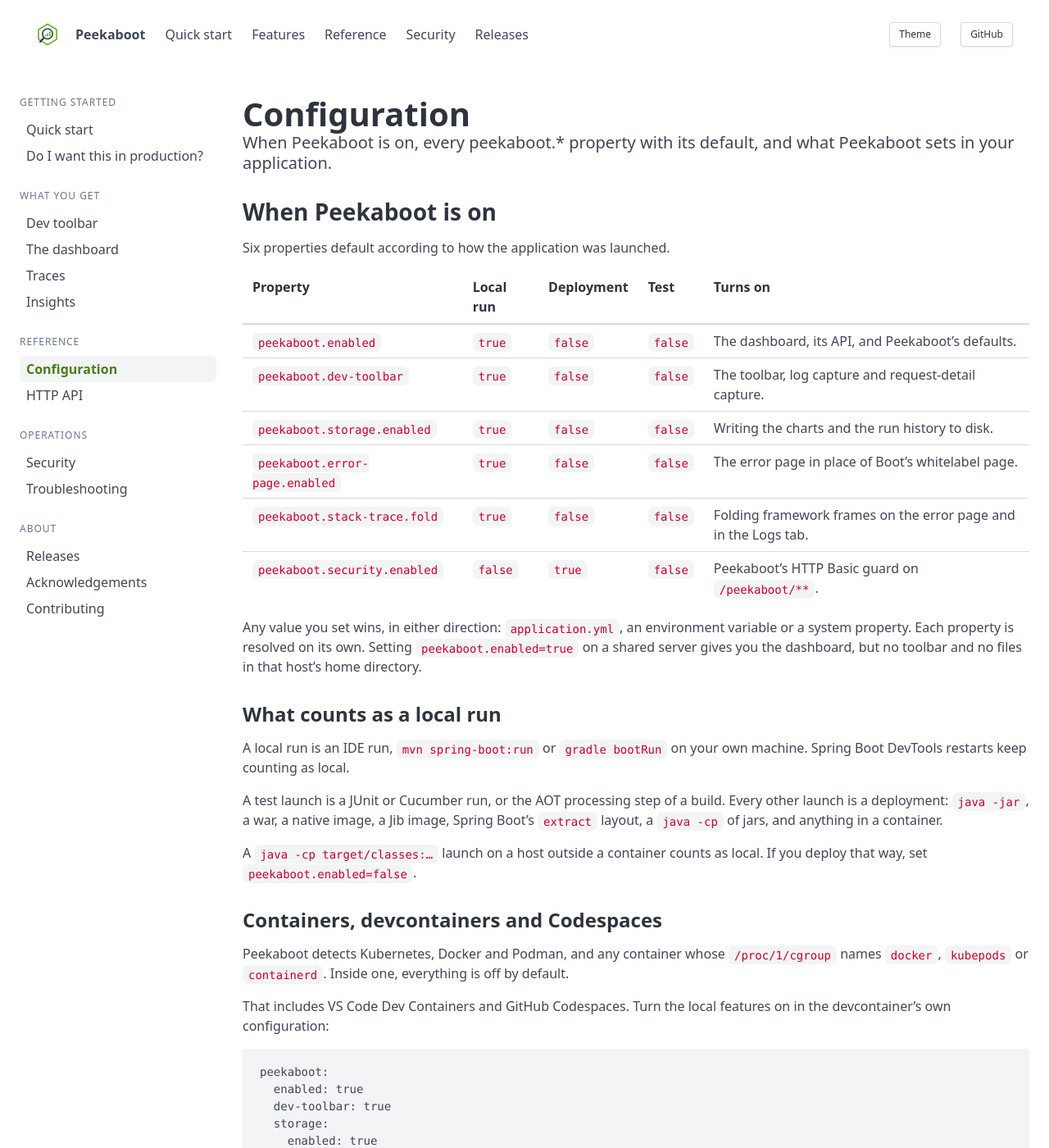
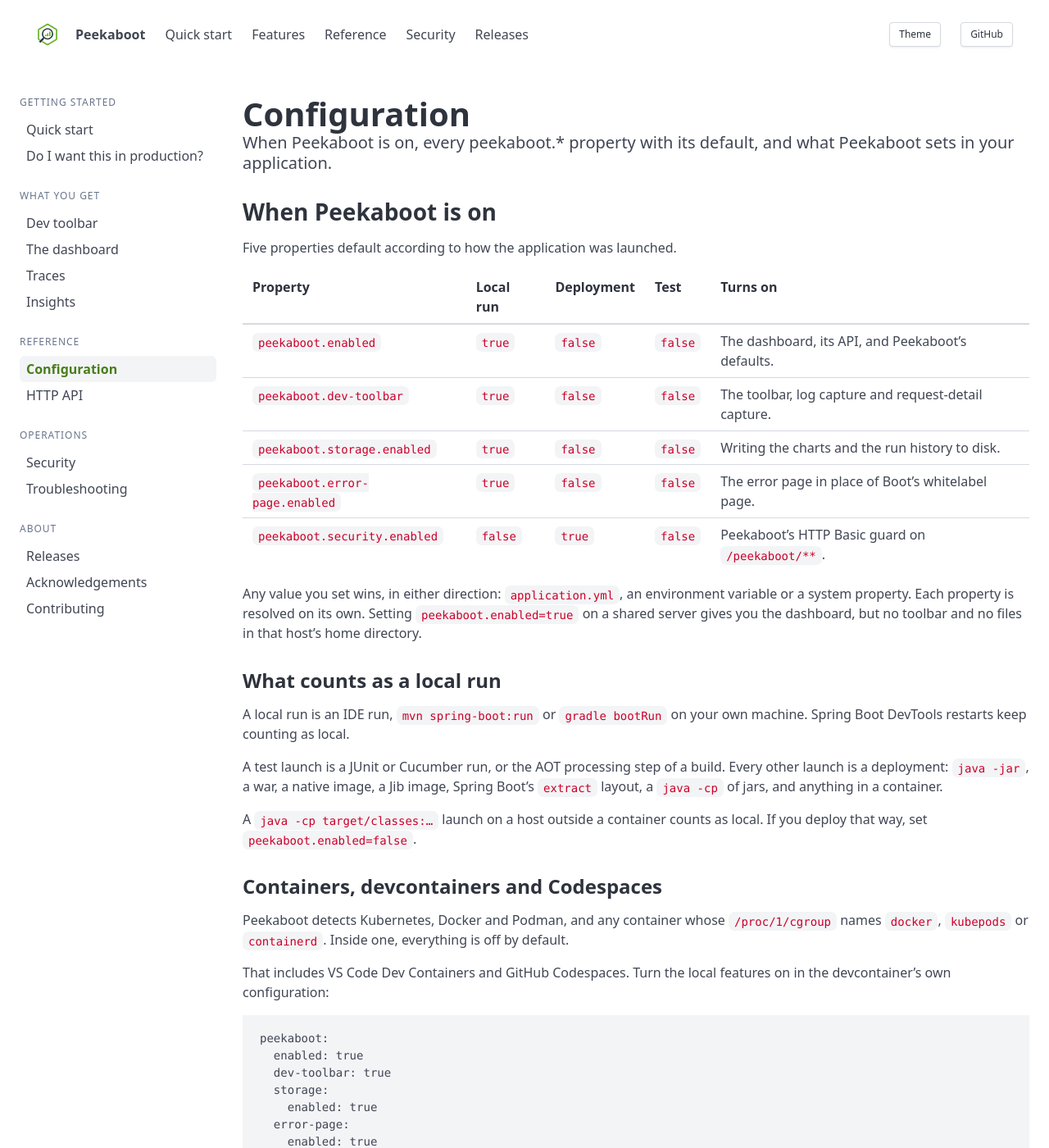
Before and after one commit to peekaboot-org/peekaboot-org.github.io, a Jekyll site: the page built from docs/configuration.md, in a window 1280 px wide and 1400 px high. Shown: the whole window at 82% size. Built offline with Jekyll 4.4.1, drawn with Linux system fonts in a browser that asks for light colours; some of the changed text lies outside the part shown.

````diff
--- a/docs/configuration.md
+++ b/docs/configuration.md
@@ -9,7 +9,7 @@
 
 ## When Peekaboot is on {#when-peekaboot-is-on}
 
-Six properties default according to how the application was launched.
+Five properties default according to how the application was launched.
 
 | Property | Local run | Deployment | Test | Turns on |
 |---|---|---|---|---|
@@ -17,7 +17,6 @@
 | `peekaboot.dev-toolbar` | `true` | `false` | `false` | The toolbar, log capture and request-detail capture. |
 | `peekaboot.storage.enabled` | `true` | `false` | `false` | Writing the charts and the run history to disk. |
 | `peekaboot.error-page.enabled` | `true` | `false` | `false` | The error page in place of Boot's whitelabel page. |
-| `peekaboot.stack-trace.fold` | `true` | `false` | `false` | Folding framework frames on the error page and in the Logs tab. |
 | `peekaboot.security.enabled` | `false` | `true` | `false` | Peekaboot's HTTP Basic guard on `/peekaboot/**`. |
 
 Any value you set wins, in either direction: `application.yml`, an environment variable or a
@@ -52,8 +51,6 @@
     enabled: true
   error-page:
     enabled: true
-  stack-trace:
-    fold: true
 ```
 
 ### Turning it on in tests {#turning-it-on-in-tests}
````
Also changed, not shown: other parts of docs/configuration.md (+1 -1 lines), docs/troubleshooting.md (+1 -1 lines).
